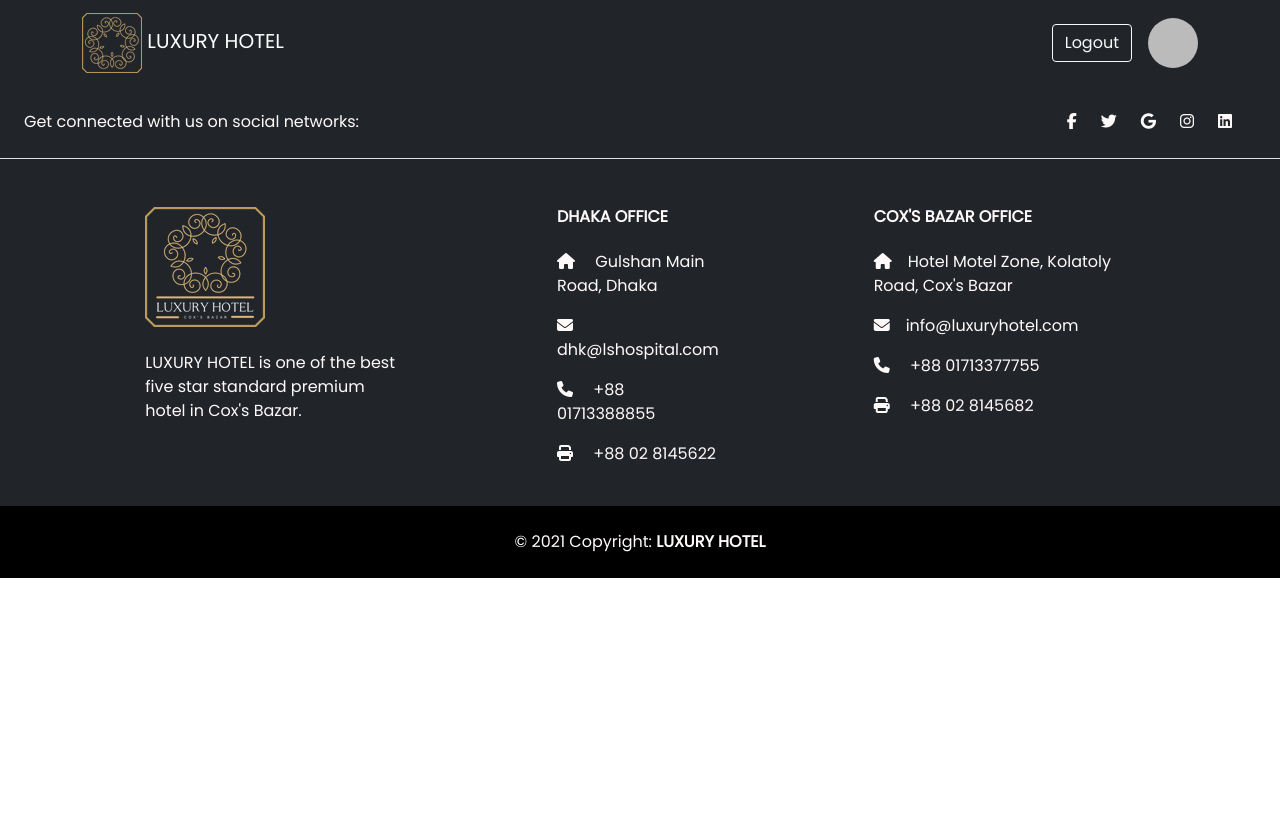
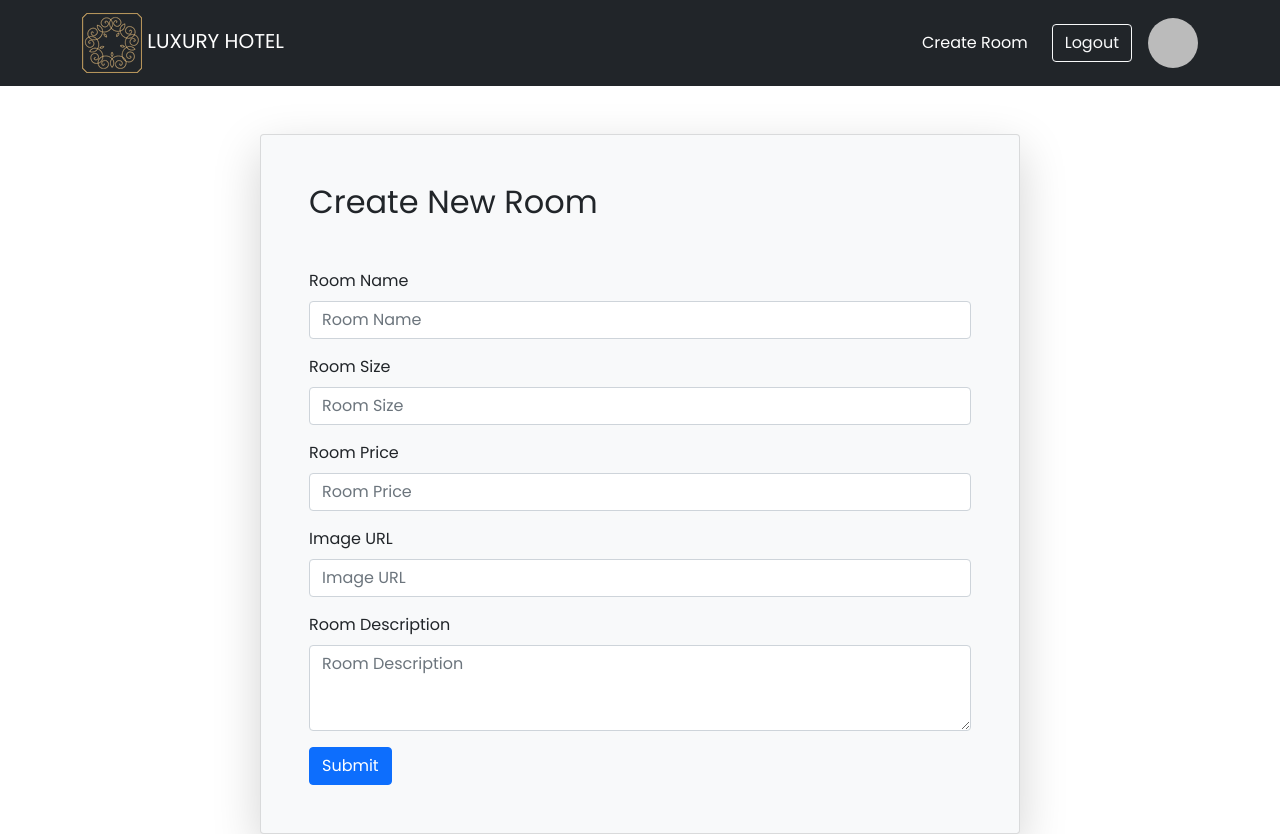
Before and after one commit to limonsafayet/hotel-website-client-side, a React (Create React App) app: page /room/create in a window 1280 px wide. Shown: the top 834 px of the page. Before the commit the page ends 800 px from the top, so only its background shows below. Built offline with nearby package versions, Linux system fonts and the light colour scheme; no server answers; sample sign-in values are in the browser's storage.

Commit message:
room create

```diff
--- a/package.json
+++ b/package.json
@@ -6,11 +6,13 @@
     "@testing-library/jest-dom": "^5.11.4",
     "@testing-library/react": "^11.1.0",
     "@testing-library/user-event": "^12.1.10",
+    "axios": "^0.24.0",
     "bootstrap": "5.1.3",
     "firebase": "^9.2.0",
     "react": "^17.0.2",
     "react-bootstrap": "^2.0.1",
     "react-dom": "^17.0.2",
+    "react-hook-form": "^7.18.0",
     "react-router-dom": "^5.3.0",
     "react-scripts": "4.0.3",
     "sweetalert2": "^11.1.9",
--- a/src/App.js
+++ b/src/App.js
@@ -1,10 +1,11 @@
 import { BrowserRouter as Router, Switch, Route } from "react-router-dom"
 import Footer from "./components/Footer/Footer";
-
 import Header from './components/Header/Header';
 import AuthProvider from './contexts/AuthProvider';
 import Home from './pages/Home/Home';
 import Login from "./pages/Login/Login";
+import RoomForm from "./pages/Room/RoomForm";
+import PrivateRoute from "./utilities/privateRoute";
 
 function App() {
   return (
@@ -22,6 +23,7 @@ function App() {
             <Route path="/login">
               <Login></Login>
             </Route>
+            <PrivateRoute path="/room/create" exact component={RoomForm} />
           </Switch>
           <Footer></Footer>
         </Router>
--- /dev/null
+++ b/src/components/Header/Header.css
@@ -0,0 +1,6 @@
+.nav-link {
+  color: white !important;
+}
+.nav-link:hover {
+  background-color: #0b5dd7;
+}
--- a/src/components/Header/Header.js
+++ b/src/components/Header/Header.js
@@ -3,6 +3,7 @@ import { Link } from 'react-router-dom';
 import { Button, Container, Nav, Navbar } from 'react-bootstrap';
 import useAuth from '../../hooks/useAuth';
 import logo from "../../assets/logo.png"
+import "./Header.css"
 
 function Header() {
     const { user, logOut } = useAuth();
@@ -14,8 +15,13 @@ function Header() {
                     <Navbar.Brand as={Link} to="/"><img src={logo} alt="luxury hotels" /> LUXURY HOTEL</Navbar.Brand>
                     <Navbar.Toggle />
                     <Navbar.Collapse className="justify-content-end">
+
                         {user?.email ?
-                            <Button onClick={logOut} variant="outline-light">Logout</Button> :
+                            <>
+                                <Nav.Link as={Link} to="/room/create">Create Room</Nav.Link>
+                                <Button onClick={logOut} variant="outline-light ms-2">Logout</Button>
+                            </>
+                            :
                             <Nav.Link as={Link} to="/login"><Button variant="outline-light">Login</Button></Nav.Link>}
                         {user?.displayName ?
                             <Navbar.Text className="ms-3">
--- /dev/null
+++ b/src/pages/Room/RoomForm.js
@@ -0,0 +1,54 @@
+import React from 'react'
+import axios from 'axios';
+import { useForm } from "react-hook-form";
+import { Col, Container, Row, Form, Button } from 'react-bootstrap';
+function RoomForm() {
+    const { register, handleSubmit, reset } = useForm();
+    const onSubmit = data => {
+        //console.log(data);
+
+        axios.post('http://localhost:5000/services', data)
+            .then(res => {
+                if (res.data.insertedId) {
+                    alert('added successfully');
+                    reset();
+                }
+            })
+    }
+    return (
+        <Container>
+            <Row>
+                <Col xs={12} md={8} className="mx-auto mt-5 mb-5 card bg-light shadow-lg p-5">
+                    <h2 className="mb-5">Create New Room</h2>
+                    <Form onSubmit={handleSubmit(onSubmit)}>
+                        <Form.Group className="mb-3" controlId="forRoomName">
+                            <Form.Label>Room Name</Form.Label>
+                            <Form.Control {...register("name")} type="text" placeholder="Room Name" required />
+                        </Form.Group>
+                        <Form.Group className="mb-3" controlId="forRoomSize">
+                            <Form.Label>Room Size</Form.Label>
+                            <Form.Control {...register("size")} type="text" placeholder="Room Size" required />
+                        </Form.Group>
+                        <Form.Group className="mb-3" controlId="forRoomPrice">
+                            <Form.Label>Room Price</Form.Label>
+                            <Form.Control {...register("price")} type="text" placeholder="Room Price" required />
+                        </Form.Group>
+                        <Form.Group className="mb-3" controlId="forImageUrl">
+                            <Form.Label>Image URL</Form.Label>
+                            <Form.Control {...register("img")} type="text" placeholder="Image URL" required />
+                        </Form.Group>
+                        <Form.Group className="mb-3" controlId="forRoomDescription">
+                            <Form.Label>Room Description</Form.Label>
+                            <Form.Control  {...register("description")} as="textarea" placeholder="Room Description" rows={3} required />
+                        </Form.Group>
+                        <Button variant="primary" type="submit">
+                            Submit
+                        </Button>
+                    </Form>
+                </Col>
+            </Row>
+        </Container>
+    )
+}
+
+export default RoomForm
--- /dev/null
+++ b/src/utilities/privateRoute.js
@@ -0,0 +1,28 @@
+import React from 'react';
+import { Spinner } from 'react-bootstrap';
+import { Redirect, Route } from 'react-router';
+import useAuth from "../hooks/useAuth"
+
+const PrivateRoute = ({ component: Component, ...rest }) => {
+    const { user, isLoading } = useAuth();
+    if (isLoading) {
+        return <Spinner animation="border" variant="danger" />
+    }
+    return (
+        <Route
+            {...rest}
+            render={props => user.email ? <Component {...props} {...rest} /> : <Redirect
+                to={{
+                    pathname: "/login",
+                    state: { from: props.location }
+                }}
+            ></Redirect>
+
+            }
+        >
+
+        </Route>
+    );
+};
+
+export default PrivateRoute;
```
Also changed, not shown: src/pages/Order/Order.js (added, +16 -0 lines), 1 other file (tests, documents, lock files or other folders).
